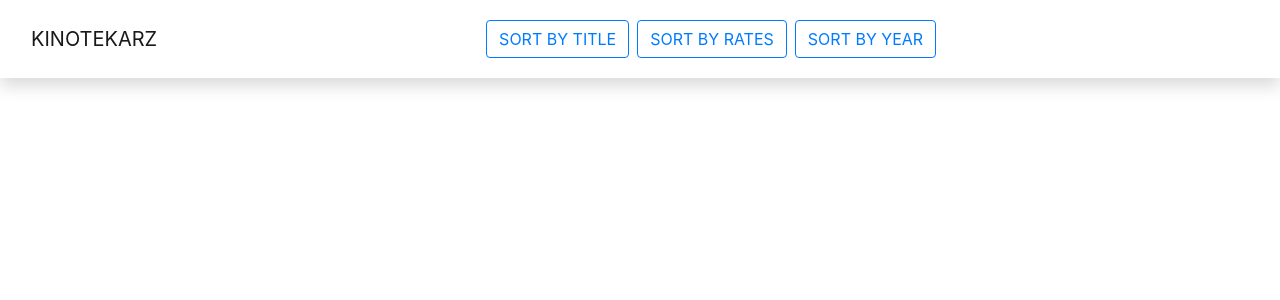
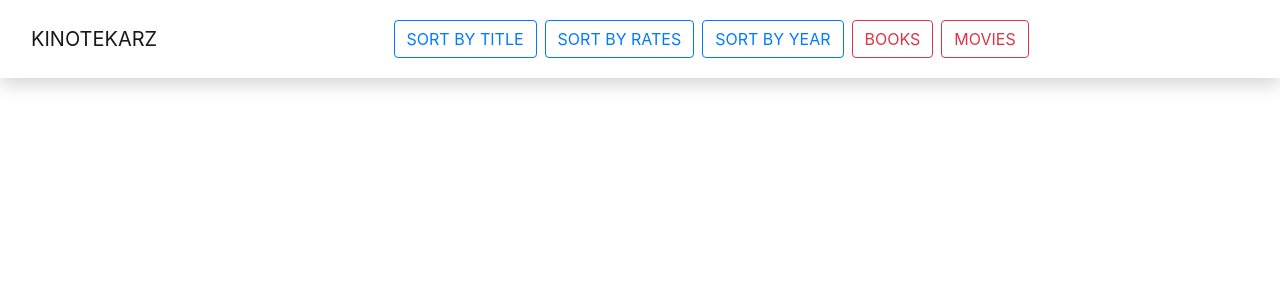
Before and after one commit to MaciejOstrowski/KINOTEKARZ, a Nuxt app: page / in a window 1280 px wide. Shown: the top 300 px of the page. Built offline with nearby package versions, Linux system fonts and the light colour scheme.

Commit message:
Books and Movies tabs added

```diff
--- a/pages/index.vue
+++ b/pages/index.vue
@@ -8,6 +8,7 @@
         <b-collapse is-nav id="nav_collapse">
           <b-navbar type="blue" variant="blue" class="w-100">
             <b-nav-form class="d-flex justify-content-around w-100">
+              <div></div>
               <div class="d-flex">
                 <button class="btn btn-outline-primary m-1">
                   SORT BY TITLE
@@ -18,6 +19,10 @@
                 <button class="btn btn-outline-primary m-1">
                   SORT BY YEAR
                 </button>
+              </div>
+              <div>
+                <button class="btn btn-outline-danger m-1" @click.prevent="getJson">BOOKS</button>
+                <button class="btn btn-outline-danger m-1" @click.prevent="deleteChecked">MOVIES</button>
               </div>
             </b-nav-form>
           </b-navbar>
```
